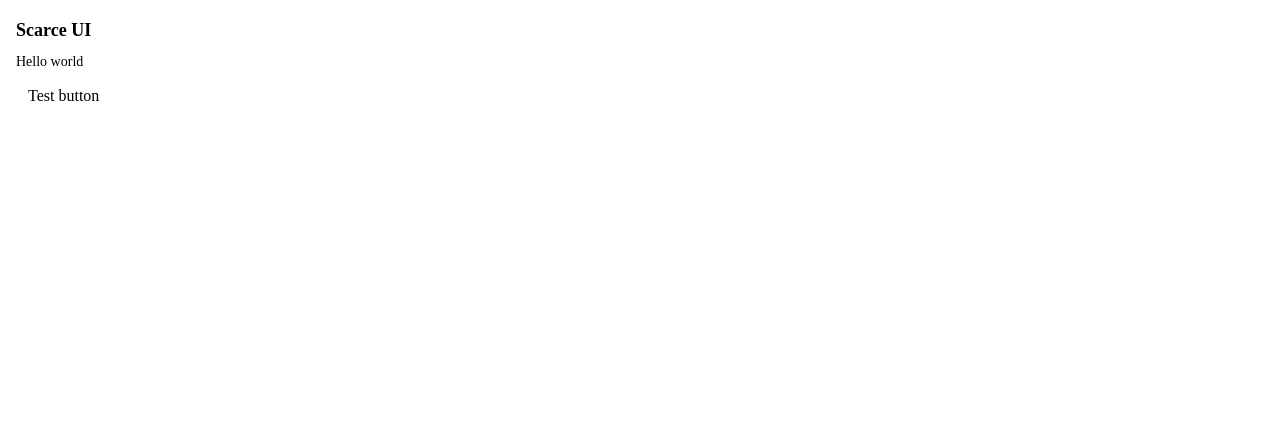
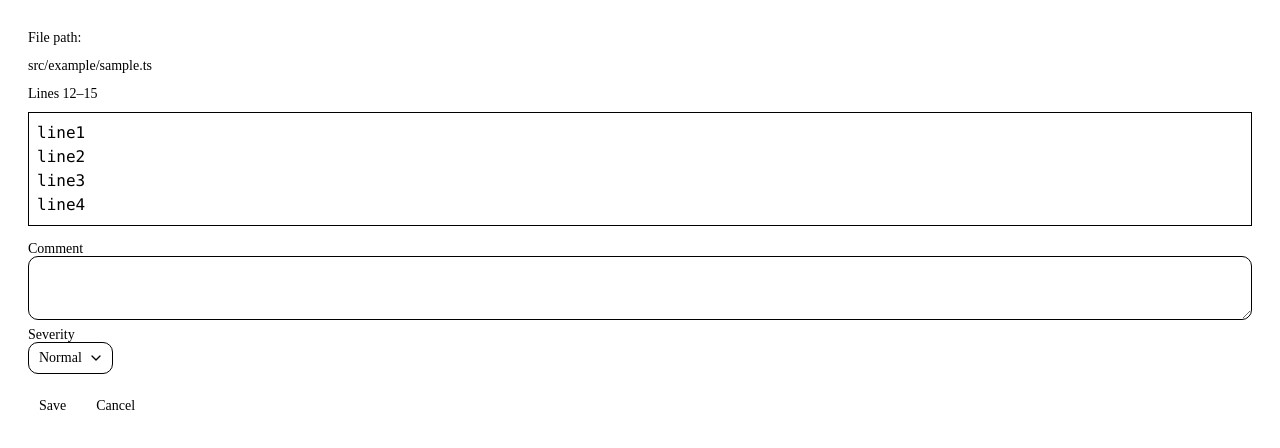
Before and after one commit to NK2PSYCHO/scarce, a React (Vite) app in the folder scarce-ui/: page / in a window 1280 px wide. Shown: the top 448 px of the page. Built offline with nearby package versions, Linux system fonts and the light colour scheme.

Commit message:
feat(ui): render CairnForm with sample data in sidebar

```diff
--- a/scarce-ui/src/App.tsx
+++ b/scarce-ui/src/App.tsx
@@ -1,11 +1,22 @@
+import { CairnForm } from '@/components/CairnForm';
+import type { Cairn } from '@models/cairn';
+
 export default function App() {
+  const sampleValues: Omit<Cairn, 'id'> = {
+    filePath: 'src/example/sample.ts',
+    lineRange: [11, 14],
+    codeSnippet: 'line1\nline2\nline3\nline4',
+    comment: '',
+    severity: 'normal',
+  };
+
   return (
-    <div className="flex flex-col gap-2">
-      <h1 className="text-lg font-semibold">Scarce UI</h1>
-      <p className="text-sm">Hello world</p>
-      <button className="w-fit rounded bg-button px-3 py-1 text-button-fg hover:bg-button-hover">
-        Test button
-      </button>
+    <div className="p-3">
+      <CairnForm
+        initialValues={sampleValues}
+        onSubmit={(values) => console.log(values)}
+        onCancel={() => undefined}
+      />
     </div>
   );
 }
```
